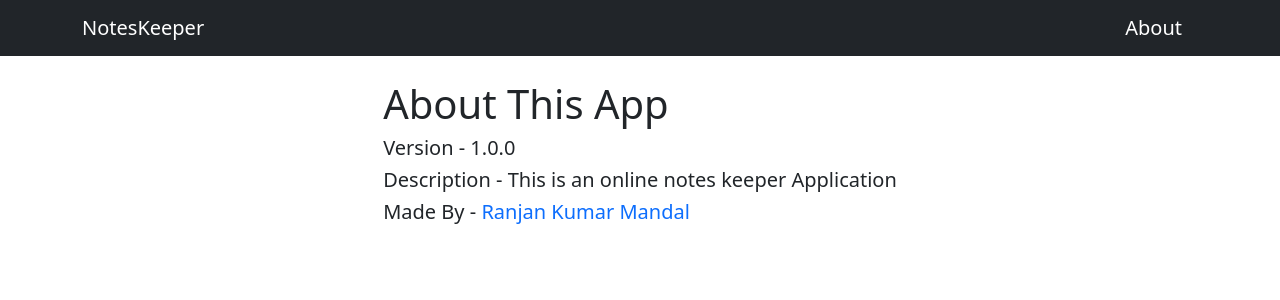
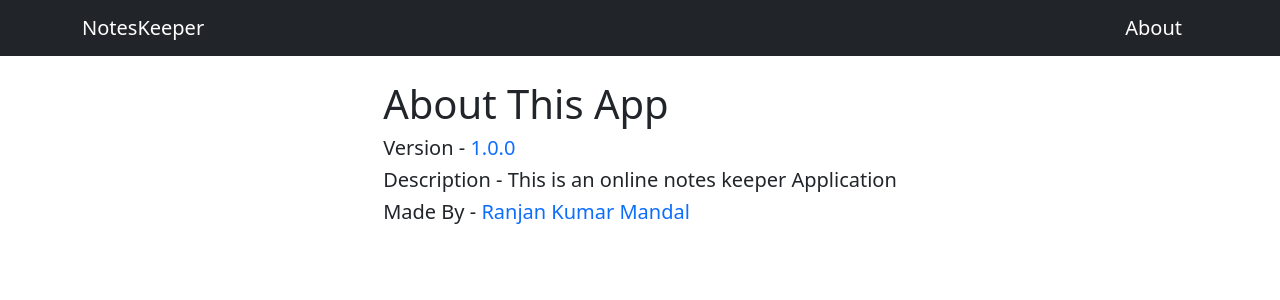
Before and after one commit to ranjankumarmandal/NotesKeeper---React-TypeScript, a React (Create React App) app: page /about in a window 1280 px wide. Shown: the top 300 px of the page. Built offline with nearby package versions, Linux system fonts and the light colour scheme.

Commit message:
added more features in jsx part of component About.tsx

```diff
--- a/src/components/screens/About.tsx
+++ b/src/components/screens/About.tsx
@@ -4,7 +4,16 @@ const About = () => {
   return (
     <div>
       <h1>About This App</h1>
-      <h5>Version - 1.0.0</h5>
+      <h5>
+        Version -{' '}
+        <a
+          href='https://github.com/ranjankumarmandal/NotesKeeper---React-TypeScript'
+          target='_blank'
+          style={{ textDecoration: 'none' }}
+        >
+          1.0.0
+        </a>
+      </h5>
       <h5>Description - This is an online notes keeper Application</h5>
       <h5>
         Made By -{' '}
```
